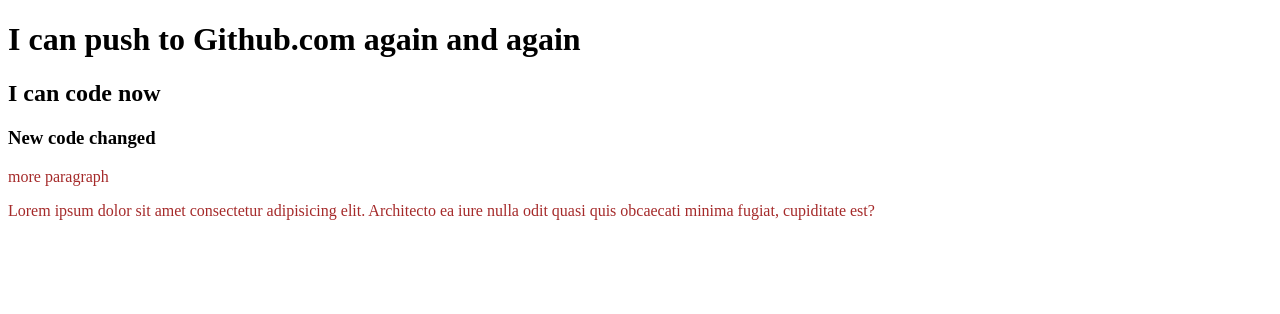
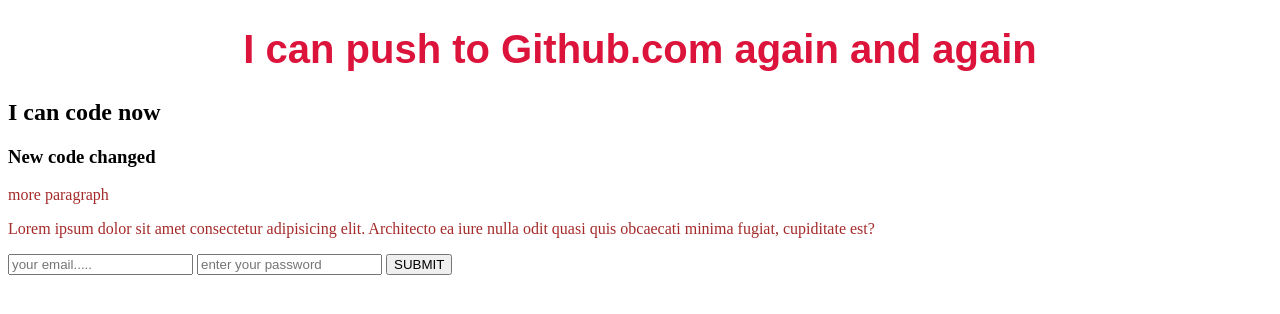
Before and after one commit to Nusrat-021/basic-html-code, a plain HTML site: page index.html in a window 1280 px wide. Drawn offline with Linux system fonts and the light colour scheme.

Commit message:
added some css

```diff
--- a/index.html
+++ b/index.html
@@ -13,5 +13,10 @@
   <h3>New code changed</h3>
   <p>more paragraph</p>
   <p>Lorem ipsum dolor sit amet consectetur adipisicing elit. Architecto ea iure nulla odit quasi quis obcaecati minima fugiat, cupiditate est?</p>
+  <form action="">
+    <input type="email" name="" id="" placeholder="your email.....">
+    <input type="password" placeholder="enter your password">
+    <input type="submit" value="SUBMIT">
+  </form>
 </body>
 </html>
--- a/style.css
+++ b/style.css
@@ -2,3 +2,11 @@ p{
   color: brown;
 
 }
+
+h1{
+  font-family: Arial, Helvetica, sans-serif;
+  font-size: 40px;
+  font-weight: 800;
+  text-align: center;
+  color: crimson;
+}
```
